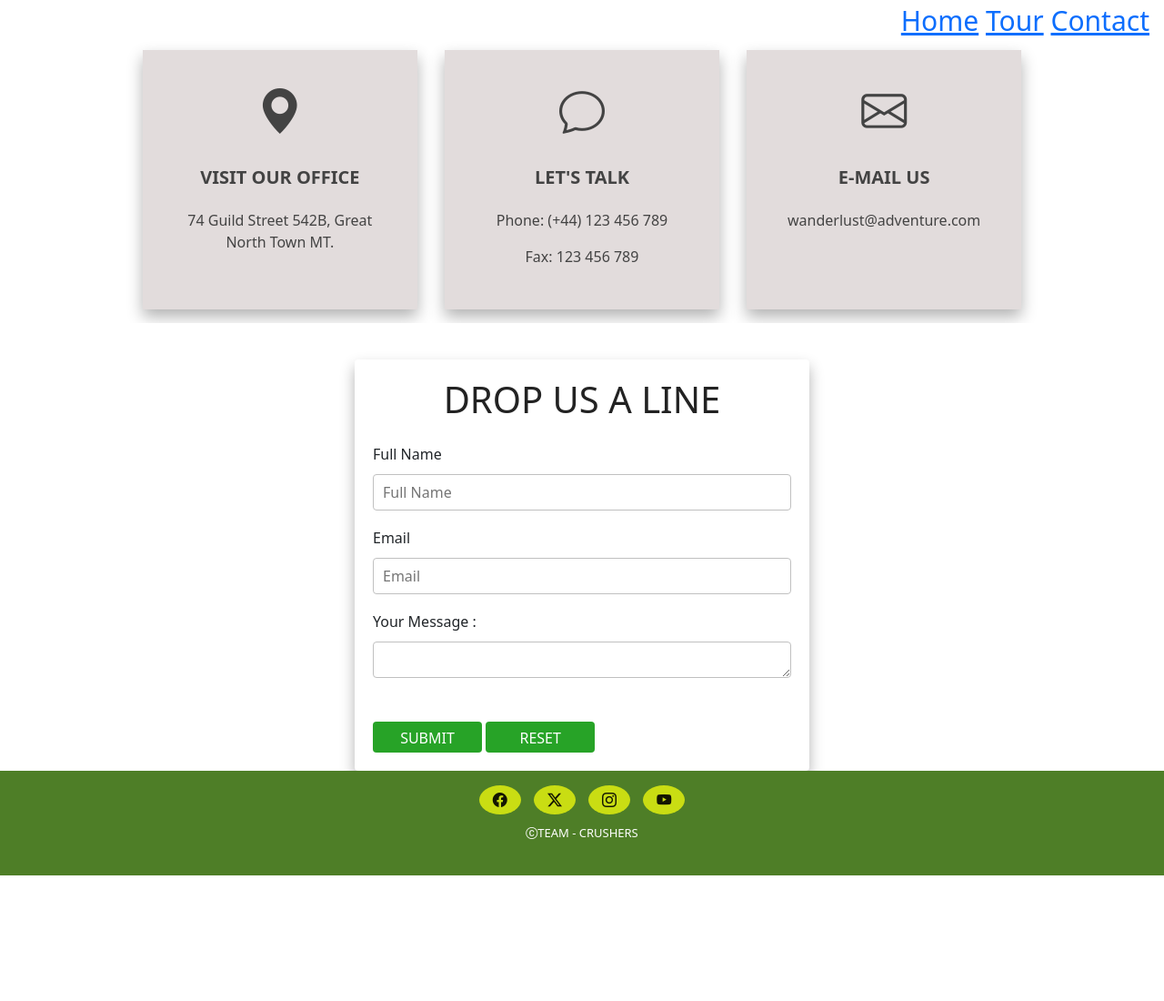
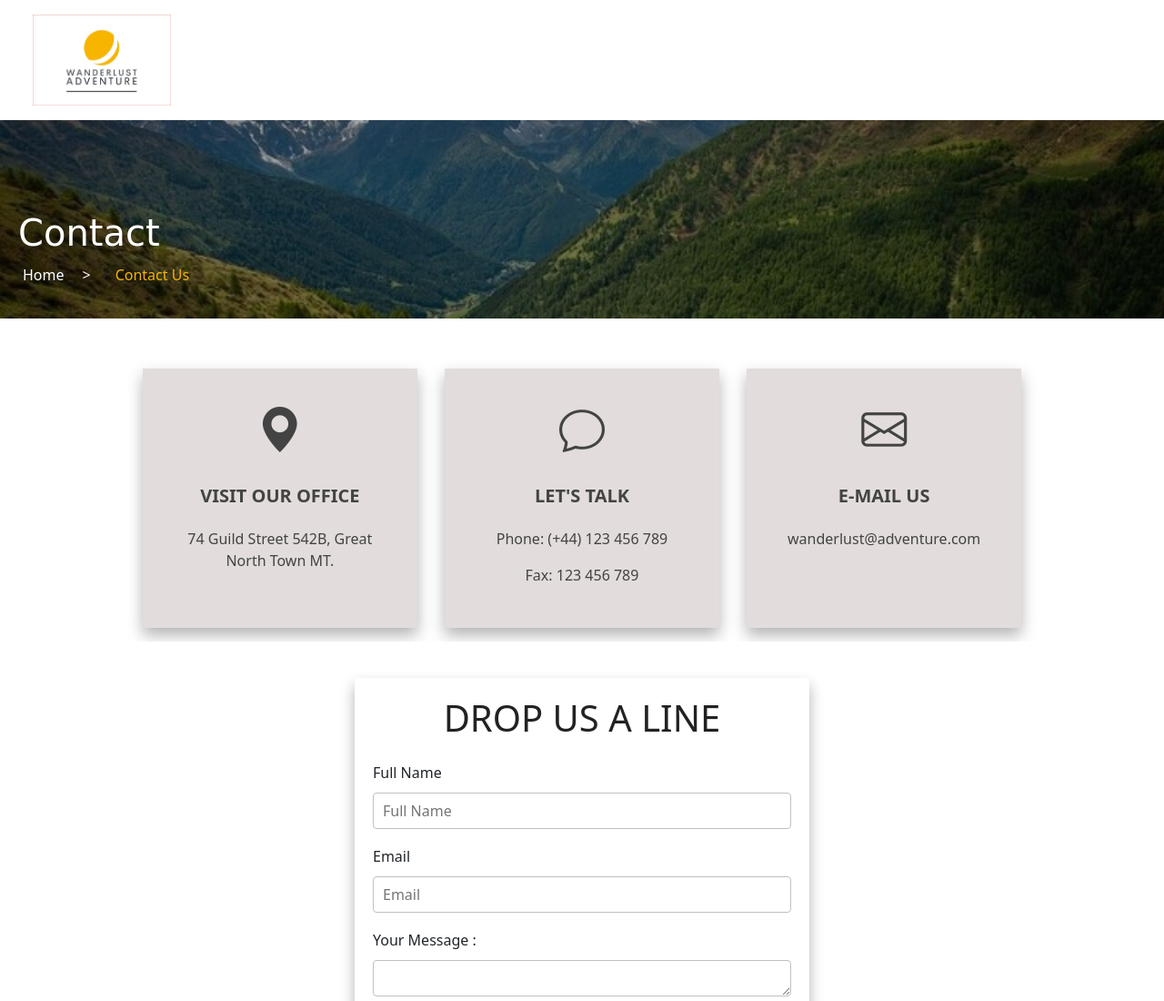
Before and after one commit to JyotiHambir-BC/teamCrushersFirstHackathon, a plain HTML site: page contact.html in a window 1280 px wide. Shown: the top 1100 px of the page at 91% size. Before the commit the page ends 962 px from the top, so only its background shows below. Drawn offline with nearby package versions, Linux system fonts and the light colour scheme; a web font is replaced by a local one.

Commit message:
added contact header with style

```diff
--- a/assets/css/style.css
+++ b/assets/css/style.css
@@ -16,7 +16,7 @@ body {
     flex-direction: column;
 }
 
-nav {
+/* nav {
     text-align: right;
     font-size: 30px;
     margin-right: 20px;
@@ -25,7 +25,107 @@ nav {
     background-color: #ffffff;
     width: 100%;
     left: 0;
-    padding: 0 1rem;
+    padding: 0 1rem; */
+/* } */
+
+/* ---------------------------- For Contact page header style */
+.header-container {
+    background-image: url('../images/contact-images.jpg');
+    background-size: cover;
+    background-position: center;
+    position: relative;
+    height: 350px;
+}
+/* Black overlay with 50% opacity over the hero image for better text readability. */
+.header-container::after {
+    content: '';
+    position: absolute;
+    top: 0;
+    left: 0;
+    width: 100%;
+    height: 100%;
+    background-color: rgba(0, 0, 0, 0.3);
+    z-index: 1;
+}
+.navbar {
+    position: absolute;
+    top: 0;
+    left: 0;
+    width: 100%;
+    display: flex;
+    align-items: center;
+    padding: 10px 0;
+    z-index: 1000; /* Navbar on top */
+}
+.navbar .logo img {
+    height: 100px;
+    width: auto;
+    margin-left: 20px;
+}
+nav {
+    flex-grow: 1;
+    text-align: center;
+}
+.navbar nav ul {
+    list-style: none;
+    display: flex;
+    justify-content: center;
+    align-items: center;
+}
+.navbar nav ul li {
+    margin: 0 15px;
+}
+.navbar nav ul li a {
+    color: white;
+    text-decoration: none;
+    font-family: Red Rose;
+    font-size: 1.5em;
+    transition: color 0.3s;
+}
+.navbar nav ul li a:hover {
+    color: #F7B500;
+}
+/* Hero section styles */
+.hero {
+    text-align: left;
+    color: #fff;
+    position: absolute;
+    bottom: 20px;
+    left: 20px;
+    transform: none;
+    z-index: 1000; /* Navbar on top */
+}
+.hero h2 {
+    font-size: 2.5em;
+    margin-bottom: 10px;
+    font-family: 'Red Rose', cursive;
+}
+.breadcrumb {
+    display: flex;
+    align-items: center;
+}
+.breadcrumb-item {
+    color: white; /* White color for links */
+    text-decoration: none; /* Remove underline from links */
+    margin: 0 5px;
+    position: relative;
+}
+.breadcrumb-item::after {
+    content: ">";
+    color: white; /* White color for the arrow */
+    margin-left: 20px;
+}
+.breadcrumb-item:nth-child(2) {
+    margin-left: 0px;
+}
+.breadcrumb-item:last-child::after {
+    content: "";
+}
+.breadcrumb-item:hover {
+    color: #F7B500;
+}
+.breadcrumb-item:last-child {
+    color: #F7B500;
 }
 
 .tagline {
--- a/contact.html
+++ b/contact.html
@@ -22,18 +22,38 @@
 
 <!-- Logo, Navigation bar,  Hero image3 and Breadcrumb Contact nav -->
 <header>
-
+    <div class="header-container">
+        <!-- Logo and navigation -->
+        <div class="navbar">
+            <div class="logo">
+                <img src="assets/images/logo_wanderlust_adventure.png" alt="Wanderlust Adventure logo">
+            </div>
+            <nav>
+                <ul>
+                    <li><a href="index.html">Home</a></li>
+                    <li><a href="tour.html">Tour</a></li>
+                    <li><a href="contact.html">Contact</a></li>
+                </ul>
+            </nav>
+        </div>
+        <div class="hero">
+            <h2>Contact</h2>
+            <div class="breadcrumb">
+                <a href="index.html" class="breadcrumb-item">Home</a>
+                <a href="contact.html" class="breadcrumb-item">Contact Us</a>
+            </div>
+        </div>
+    </div>
 </header>
-
 
 <!-- Contact cards: 'Visit our office', 'Let's talk' and 'E-mail us' -->
  <body>
 
-    <nav>
+    <!-- <nav>
         <a href="index.html">Home</a>
         <a href="tour.html">Tour</a>
         <a href="contact.html">Contact</a>
-    </nav>
+    </nav> -->
 <!-- Testimonials -->
 <section>
     <div class="contact-page">
```
Also changed, not shown: assets/images/contact-images.jpg (added).
